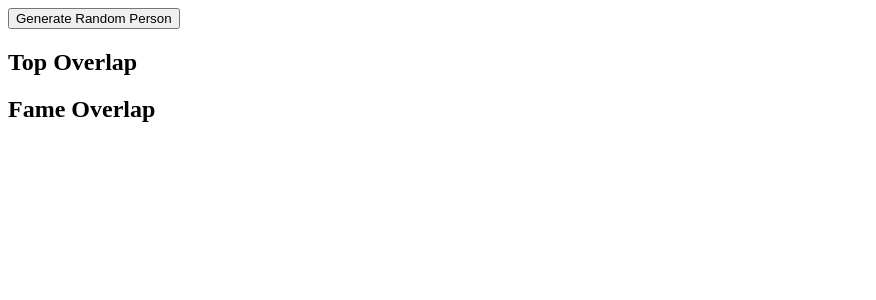
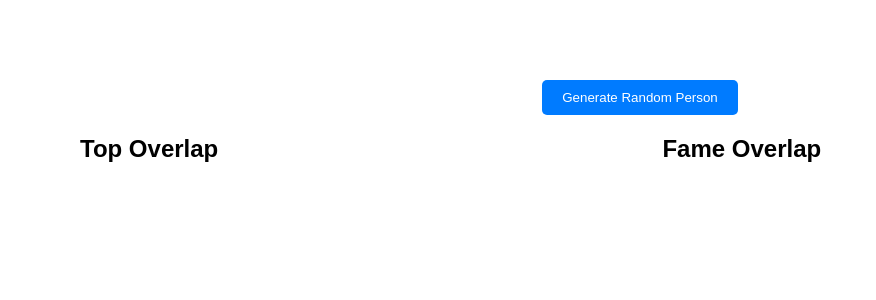
Before and after one commit to Jonathan-Heaney/map_of_contemporaries, a React (Vite) app in the folder react-frontend/: page / in a window 1280 px wide. Shown: the top 300 px of the page, without its empty margins (0-876 px from the left). Built offline with nearby package versions, Linux system fonts and the light colour scheme.

Commit message:
Add styling, fix random person bug, round overlap decimals

```diff
--- /dev/null
+++ b/react-frontend/src/App.css
@@ -0,0 +1,64 @@
+/* Basic Reset */
+* {
+  box-sizing: border-box;
+  margin: 0;
+  padding: 0;
+}
+
+body {
+  font-family: Arial, sans-serif;
+  margin: 5rem;
+}
+
+.container {
+  padding: 20px;
+}
+
+/* Centering the button and random person details */
+.random-person {
+  text-align: center;
+  margin-bottom: 20px;
+}
+
+.generate-btn {
+  padding: 10px 20px;
+  border: none;
+  background-color: #007bff;
+  color: white;
+  border-radius: 5px;
+  cursor: pointer;
+}
+
+.generate-btn:hover {
+  background-color: #0056b3;
+}
+
+/* Styling for person cards */
+.person-card {
+  border: 1px solid #ddd;
+  margin: 10px 0;
+  padding: 10px;
+  border-radius: 5px;
+}
+
+/* Lists alignment */
+.lists {
+  display: flex;
+  flex-direction: column;
+}
+
+.list {
+  margin-bottom: 20px;
+}
+
+/* Media Query for Desktop */
+@media (min-width: 768px) {
+  .lists {
+    flex-direction: row;
+    justify-content: space-between;
+  }
+
+  .list {
+    width: 48%; /* Slightly less than half the container width to fit side by side */
+  }
+}
--- a/react-frontend/src/App.jsx
+++ b/react-frontend/src/App.jsx
@@ -3,6 +3,7 @@ import RandomPerson from './RandomPerson';
 import OverlapList from './OverlapList';
 import FameOverlapList from './FameOverlapList';
 import axios from 'axios';
+import './App.css';
 
 function App() {
   const [randomPerson, setRandomPerson] = useState(null);
@@ -37,13 +38,15 @@ function App() {
   };
 
   return (
-    <div>
+    <div className="Container">
       <RandomPerson
         fetchRandomPerson={fetchRandomPerson}
         person={randomPerson}
       ></RandomPerson>
-      <OverlapList people={overlapList}></OverlapList>
-      <FameOverlapList people={fameOverlapList}></FameOverlapList>
+      <div className="lists">
+        <OverlapList people={overlapList}></OverlapList>
+        <FameOverlapList people={fameOverlapList}></FameOverlapList>
+      </div>
     </div>
   );
 }
--- a/react-frontend/src/FameOverlapList.jsx
+++ b/react-frontend/src/FameOverlapList.jsx
@@ -3,7 +3,7 @@ import PersonDetail from './PersonDetail';
 
 function FameOverlapList({ people }) {
   return (
-    <div>
+    <div className="list fame-overlap-list">
       <h2>Fame Overlap</h2>
       {people.map((person) => (
         <PersonDetail key={person.id} person={person} />
--- a/react-frontend/src/OverlapList.jsx
+++ b/react-frontend/src/OverlapList.jsx
@@ -3,7 +3,7 @@ import PersonDetail from './PersonDetail';
 
 function OverlapList({ people }) {
   return (
-    <div>
+    <div className="list overlap-list">
       <h2>Top Overlap</h2>
       {people.map((person) => (
         <PersonDetail key={person.id} person={person} />
--- a/react-frontend/src/PersonDetail.jsx
+++ b/react-frontend/src/PersonDetail.jsx
@@ -2,7 +2,7 @@ import React from 'react';
 
 function PersonDetail({ person }) {
   return (
-    <div>
+    <div className="person-card">
       <p>Name: {person.name}</p>
       <p>Occupation: {person.occupation}</p>
       <p>Birth Year: {person.birthyear}</p>
--- a/react-frontend/src/RandomPerson.jsx
+++ b/react-frontend/src/RandomPerson.jsx
@@ -3,18 +3,19 @@ import PersonDetail from './PersonDetail';
 
 function RandomPerson({ fetchRandomPerson, person }) {
   return (
-    <div>
+    <div className="random-person">
       {person && (
-        <div>
+        <div className="person-card">
           <p>Name: {person.name}</p>
           <p>Occupation: {person.occupation}</p>
           <p>Birth Year: {person.birthyear}</p>
           <p>Death Year: {person.deathyear}</p>
-          <p>Overlap Percentage: {person.overlap_percentage}</p>
           <p>Fame Score: {person.hpi}</p>
         </div>
       )}
-      <button onClick={fetchRandomPerson}>Generate Random Person</button>
+      <button className="generate-btn" onClick={fetchRandomPerson}>
+        Generate Random Person
+      </button>
     </div>
   );
 }
```
Also changed, not shown: 1 other file (tests, documents, lock files or other folders).
